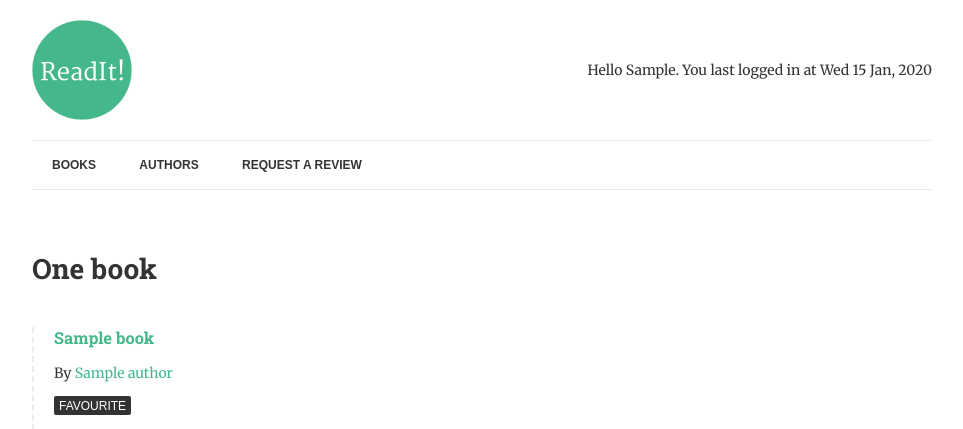
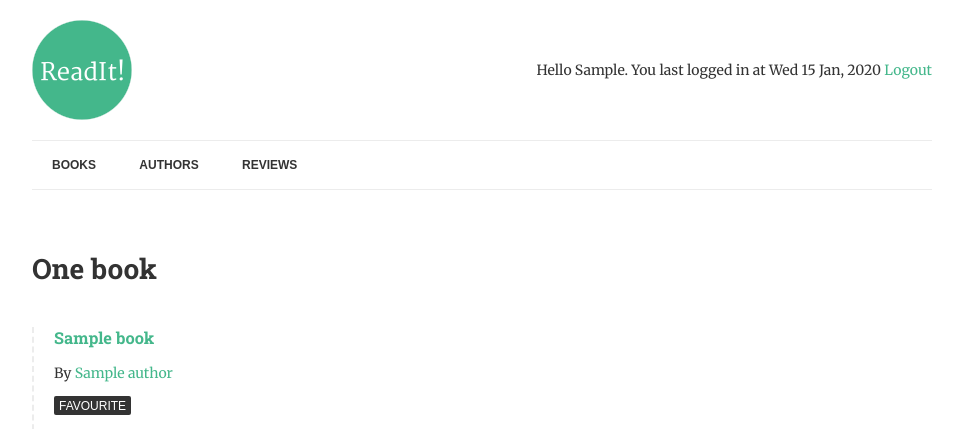
Before and after one commit to shopnilsazal/readon, a Django app: page / in a window 1280 px wide. Shown: the top 429 px of the page, without its empty margins (158-1121 px from the left). Run offline with Django 3.2, Linux system fonts and the light colour scheme; a user stored in the database is signed in; tables that the repository leaves empty hold one stand-in row (values such as "Sample post").

Commit message:
Add login and logout views

```diff
--- a/books/views.py
+++ b/books/views.py
@@ -1,4 +1,5 @@
 from django.core.urlresolvers import reverse
+from django.contrib.auth.decorators import login_required
 from django.views.generic import View, DetailView
 from django.views.generic.edit import CreateView
 from django.db.models import Count
@@ -69,6 +70,7 @@ class ReviewList(View):
         return render(request, "list-to-review.html", context)
 
 
+@login_required
 def review_book(request, pk):
     book = get_object_or_404(Book, pk=pk)
 
--- a/readon/templates/base.html
+++ b/readon/templates/base.html
@@ -15,16 +15,18 @@
         <div class="welcome">
             {% if request.user.is_authenticated %}
                 <p>Hello {{ request.user.username|title }}. You last logged in
-                    at {{ request.user.last_login|date:'D d M, Y' }}</p>
+                    at {{ request.user.last_login|date:'D d M, Y' }} <a href="{% url 'logout' %}">Logout</a></p>
             {% else %}
-                <p>Hello Guest</p>
+                <p>Hello Guest <a href="{% url 'login' %}">Login</a></p>
             {% endif %}
         </div>
     </header>
     <nav>
         <a href="{% url 'books' %}">Books</a>
         <a href="{% url 'authors' %}">Authors</a>
-        <a href="{% url 'review-books' %}">Request A Review</a>
+        {% if request.user.is_authenticated %}
+        <a href="{% url 'review-books' %}">Reviews</a>
+        {% endif %}
     </nav>
 
     <main>
--- a/readon/urls.py
+++ b/readon/urls.py
@@ -13,17 +13,24 @@ Including another URLconf
     1. Import the include() function: from django.conf.urls import url, include
     2. Add a URL to urlpatterns:  url(r'^blog/', include('blog.urls'))
 """
+from django.contrib.auth.decorators import login_required
 from django.conf.urls import url
 from django.contrib import admin
+from django.contrib.auth import views as auth_views
 from books.views import list_books, AuthorList, AuthorDetail, BookDetail, review_book, ReviewList, CreateAuthor
 
 urlpatterns = [
+    #Auth
+    url(r'^logout/$', auth_views.logout, {'next_page': 'books'}, name='logout'),
+    url(r'^login/$', auth_views.login, {'template_name': 'login.html'}, name='login'),
+    #Admin
     url(r'^admin/', admin.site.urls),
+    #Custom
     url(r'^$', list_books, name='books'),
     url(r'^authors/$', AuthorList.as_view(), name='authors'),
-    url(r'^authors/add/$', CreateAuthor.as_view(), name='add-author'),
+    url(r'^authors/add/$', login_required(CreateAuthor.as_view()), name='add-author'),
     url(r'^authors/(?P<pk>[-\w]+)/$', AuthorDetail.as_view(), name='author-detail'),
     url(r'^books/(?P<pk>[-\w]+)/$', BookDetail.as_view(), name='book-detail'),
-    url(r'^review/$', ReviewList.as_view(), name='review-books'),
+    url(r'^review/$', login_required(ReviewList.as_view()), name='review-books'),
     url(r'^review/(?P<pk>[-\w]+)/$', review_book, name='review-book'),
 ]
```
Also changed, not shown: readon/templates/login.html (added, +21 -0 lines).
